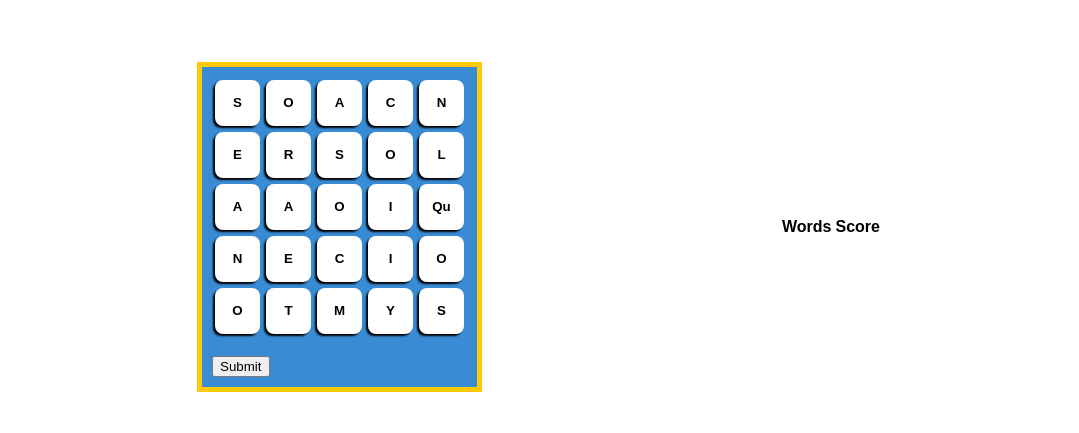
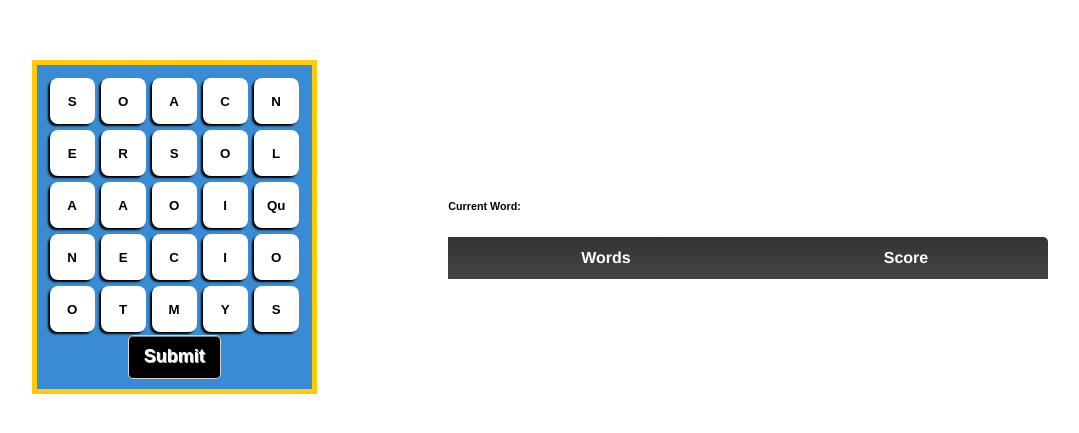
Before and after one commit to Bigghead/Boggle_challenge, a React (Create React App) app: page / in a window 1280 px wide. Shown: the part 173-606 px from the top of the page, without its empty margins (100-1179 px from the left). Built offline with nearby package versions, Linux system fonts and the light colour scheme.

Commit message:
styling board + table score

```diff
--- a/src/App.js
+++ b/src/App.js
@@ -125,7 +125,7 @@ class App extends Component {
                     cellClick={ (row, col) => this.cellClick(row,col) }
                     submit={ ( word ) => this.submit(word) }
                     ></GameBoard>
-                <Scoreboard allWords={ allWords }></Scoreboard>
+                <Scoreboard currentWord={ currentWord } allWords={ allWords }></Scoreboard>
             </div>
         );
     }
--- a/src/Components/Game/Board/Gameboard/Gameboard.css
+++ b/src/Components/Game/Board/Gameboard/Gameboard.css
@@ -9,3 +9,26 @@
     flex-direction: row;
     justify-content: space-evenly;
 }
+
+.submit_button_row {
+    display: flex;
+    flex-direction: row;
+    justify-content: center;
+}
+
+.submit_button {
+    padding: 10px 15px 11px !important;
+    font-size: 18px !important;
+    background-color: black;
+    font-weight: bold;
+    text-shadow: 1px 1px lightgray;
+    color: #ffffff;
+    border-radius: 5px;
+    -moz-border-radius: 5px;
+    -webkit-border-radius: 5px;
+    border: 1px solid lightgrey;
+    cursor: pointer;
+    box-shadow: 0 1px 0 rgba(255, 255, 255, 0.5) inset;
+    -moz-box-shadow: 0 1px 0 rgba(255, 255, 255, 0.5) inset;
+    -webkit-box-shadow: 0 1px 0 rgba(255, 255, 255, 0.5) inset;
+    }
--- a/src/Components/Game/Board/Gameboard/Gameboard.jsx
+++ b/src/Components/Game/Board/Gameboard/Gameboard.jsx
@@ -32,8 +32,11 @@ const Gameboard = ( { board, currentWord, cellClick, submit } ) => {
     return (
         <div className='game_board'>
             { buildGrid(board, cellClick) }
-            <h2>{ currentWord }</h2>
-            <button type='submit' onClick={ () => submit(currentWord) }>Submit</button>
+            <div className='submit_button_row'>
+                <button type='submit'
+                    className='submit_button'
+                    onClick={ () => submit(currentWord) }>Submit</button>
+            </div>
         </div>
     );
 };
--- /dev/null
+++ b/src/Components/Game/Board/Scoreboard/Scoreboard.css
@@ -0,0 +1,40 @@
+.score_table {
+    overflow-x: auto;
+}
+
+table {
+    color: #333;
+    font-family: Helvetica, Arial, sans-serif;
+    width: 600px;
+    border-collapse: collapse; border-spacing: 0;
+}
+
+ td, th { height: 30px; }
+
+th {
+  /* Gradient Background */
+    background: linear-gradient(#333 0%,#444 100%);
+    color: #FFF; font-weight: bold;
+    height: 40px;
+}
+
+td { background: #FAFAFA; text-align: center;  }
+
+/* Zebra Stripe Rows */
+
+tr:nth-child(even) td { background: #EEE; }
+tr:nth-child(odd) td { background: #FDFDFD; }
+
+
+/* Add border-radius to specific cells! */
+tr:first-child th:nth-child(2) {
+  border-radius: 5px 0 0 0;
+}
+
+tr:first-child th:last-child {
+  border-radius: 0 5px 0 0;
+}
+
+td:hover {
+    /* background-color: #ddd; */
+}
--- a/src/Components/Game/Board/Scoreboard/Scoreboard.jsx
+++ b/src/Components/Game/Board/Scoreboard/Scoreboard.jsx
@@ -1,8 +1,11 @@
 import React from 'react';
 
-const Scoreboard = ( { allWords } ) => {
+import './Scoreboard.css'
+
+const Scoreboard = ( { currentWord, allWords } ) => {
     return (
-        <div>
+        <div className='score_table'>
+            <h6>Current Word: { currentWord }</h6>
             <table>
                 <thead>
                     <tr>
```
